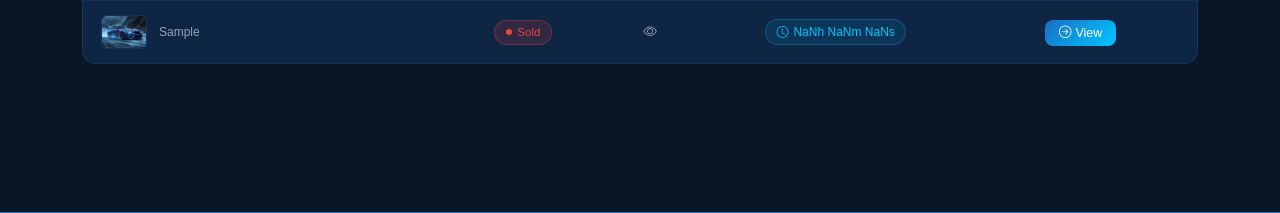
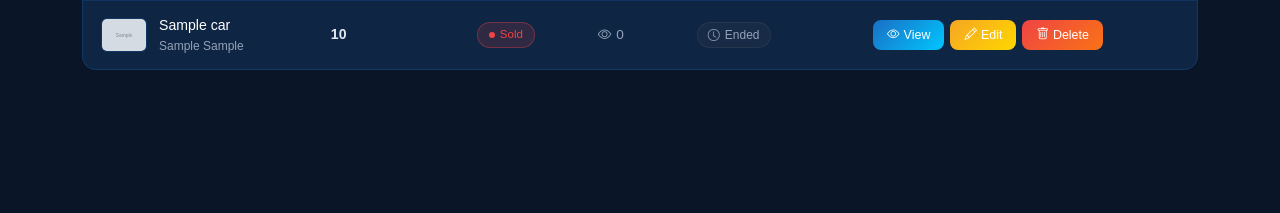
Before and after one commit to thisalirj-star/WheelDeals-Group-08, a Django app: template cars/templates/cars/dashboard.html in a window 1280 px wide. Shown: the part 1038-1251 px from the top of the page. Run offline with Django 5.2, Linux system fonts and the light colour scheme; tables that the repository leaves empty hold one stand-in row (values such as "Sample post"); the template is opened without the code that fills it: values that come from a table or form of the project are taken from there, most other values are stand-ins (such as "Sample title", 1, 10 or a date in 2020); grey boxes marked "Sample" are stand-in pictures; parts of the project's set-up code (start-up, migrations or seed data) failed here and were passed over.

Commit message:
fix: Connect seller dashboard to real Car model data

```diff
--- a/cars/templates/cars/dashboard.html
+++ b/cars/templates/cars/dashboard.html
@@ -341,6 +341,8 @@ body { background: #0a1628 !important; font-family: 'DM Sans', sans-serif; color
         </div>
     </div>
 </div>
+{% empty %}
+<p style="color:#94a3b8; font-size:.85rem;">No listings yet.</p>
 {% endfor %}
     </div>
 
@@ -367,34 +369,61 @@ body { background: #0a1628 !important; font-family: 'DM Sans', sans-serif; color
 <tr>
     <td>
         <div class="car-name-cell">
-                            <img src="{% static 'images/hero.jpg' %}" class="car-thumb" alt="{{ car.name }}">
+            {% if car.image %}
+                <img src="{{ car.image.url }}" class="car-thumb" alt="{{ car.title }}">
+            {% else %}
+                <img src="{% static 'images/hero.jpg' %}" class="car-thumb" alt="{{ car.title }}">
+            {% endif %}
             <div class="car-name-text">
-                                <div class="name">{{ car.name }}</div>
-                                <div class="brand">{{ car.brand }}</div>
+                <div class="name">{{ car.title }}</div>
+                <div class="brand">{{ car.brand }} {{ car.model }}</div>
             </div>
         </div>
     </td>
-                    <td class="price-cell">{{ car.price|floatformat:0 }}</td>
+    <td class="price-cell">{{ car.starting_price|floatformat:0 }}</td>
     <td>
-                        {% if car.status == "Available" %}
+        {% if not car.is_sold %}
             <span class="badge-available"><span class="badge-dot"></span> Available</span>
         {% else %}
             <span class="badge-sold"><span class="badge-dot"></span> Sold</span>
         {% endif %}
     </td>
     <td>
-                        <span class="views-cell"><i class="bi bi-eye"></i> {{ car.views }}</span>
+        <span class="views-cell"><i class="bi bi-eye"></i> 0</span>
     </td>
     <td>
-                        <span class="timer-pill" data-time="{{ car.bid_seconds }}">
+        {% if car.auction_end_time %}
+            <span class="timer-pill" data-time="0">
                 <i class="bi bi-clock"></i>
                 <span class="timer-text">--</span>
             </span>
+        {% else %}
+            <span class="timer-pill ended">
+                <i class="bi bi-clock"></i>
+                <span class="timer-text">No auction</span>
+            </span>
+        {% endif %}
     </td>
     <td>
-                        <a href="/car/{{ car.id }}/seller/" class="btn-detail">
-                            <i class="bi bi-arrow-right-circle me-1"></i>View
+        <div style="display:flex; gap:6px;">
+            <a href="{% url 'car_detail' car.id %}" class="btn-detail">
+                <i class="bi bi-eye me-1"></i>View
             </a>
+            <a href="{% url 'edit_car' car.id %}" class="btn-detail" style="background: linear-gradient(135deg,#f5a623,#ffd700);">
+                <i class="bi bi-pencil me-1"></i>Edit
+            </a>
+            <a href="{% url 'delete_car' car.id %}" class="btn-detail" style="background: linear-gradient(135deg,#ef4444,#f97316);">
+                <i class="bi bi-trash me-1"></i>Delete
+            </a>
+        </div>
+    </td>
+</tr>
+{% empty %}
+<tr>
+    <td colspan="6" style="text-align:center; padding:40px; color:#94a3b8;">
+        <i class="bi bi-car-front" style="font-size:2rem; display:block; margin-bottom:10px;"></i>
+        No cars listed yet.
+        <a href="{% url 'add_car' %}" style="color:#00c6ff;">Add your first car!</a>
     </td>
 </tr>
 {% endfor %}
--- a/cars/urls.py
+++ b/cars/urls.py
@@ -5,6 +5,6 @@ urlpatterns = [
     path('add/', views.add_car_view, name='add_car'),
     path('<int:car_id>/edit/', views.edit_car_view, name='edit_car'),
     path('<int:car_id>/delete/', views.delete_car_view, name='delete_car'),
-    path('dashboard/', views.seller_dashboard, name='dashboard'),
+    path('dashboard/', views.seller_dashboard, name='seller_dashboard'),
     path('car/<int:id>/', views.car_detail, name='car_detail'),
 ]
--- a/wheeldeals/settings.py
+++ b/wheeldeals/settings.py
@@ -19,6 +19,7 @@ INSTALLED_APPS = [
     "django.contrib.sessions",
     "django.contrib.messages",
     "django.contrib.staticfiles",
+    "django_extensions",
 
     "accounts",
     "cars",
--- a/wheeldeals/urls.py
+++ b/wheeldeals/urls.py
@@ -4,11 +4,15 @@ from django.conf import settings
 from django.conf.urls.static import static
 from django.http import HttpResponse
 
+# Temporary home placeholder until Member 4 builds it
+def temp_home(request):
+    return HttpResponse("🏠 Home page — coming soon")
 
 urlpatterns = [
     path("admin/", admin.site.urls),
     path('', include('accounts.urls')),    # login at /login/, register at /register/
     path('cars/', include('cars.urls')),   # add car at /cars/add/
+    path('home/', temp_home, name='home'),   # temporary until Member 4 is done
 
 ]
 
```
Also changed, not shown: cars/views.py (+42 -14 lines). Lines whose indentation alone changed are shown as unchanged.
